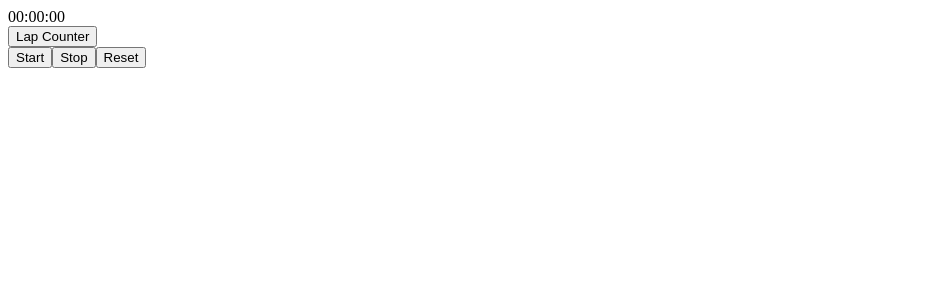
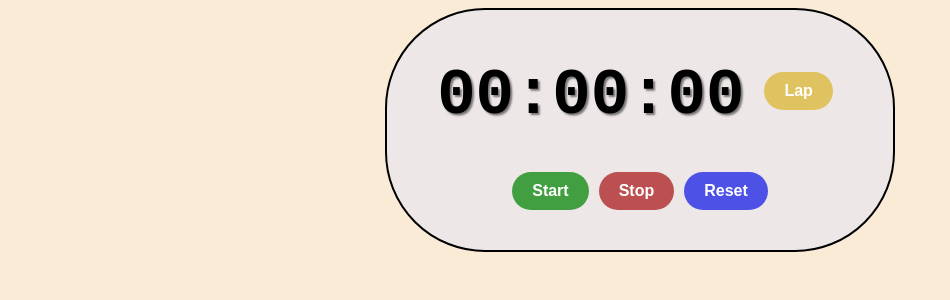
Before and after one commit to Shopify/eng-intern-assessment-react, a React app: page / in a window 1280 px wide. Shown: the top 300 px of the page, without its empty margins (0-950 px from the left). Built offline with nearby package versions, Linux system fonts and the light colour scheme.

Commit message:
Updated StopWatchButton Functionality and Userface design

```diff
--- a/public/index.html
+++ b/public/index.html
@@ -1,7 +1,7 @@
 <!DOCTYPE html>
 <html>
     <head>
-        <title>Template Site</title>
+        <title>Tony's StopWatch</title>
     </head>
     <body>
         <section id='root'></section>
--- /dev/null
+++ b/src/App.css
@@ -0,0 +1,94 @@
+body{
+    display: flex;
+    flex-direction: column;
+    align-items: center;
+    background-color: antiquewhite;
+}
+
+.stopwatch{
+    display: flex;
+    flex-direction: column;
+    align-items: center;
+    border: 2px solid;
+    background-color: rgb(237, 231, 231);
+    padding:30px;
+    border-radius: 100px;
+}
+
+.button-display{
+    display:flex;
+    gap:10px;
+    margin-top: 10px;
+    padding:10px;
+}
+
+.stopwatch-display{
+    display: flex;
+    gap: 10px;
+    align-items: center;
+    justify-content: center;
+    padding:20px;
+}
+
+.lap-display{
+    padding:10px;
+    font-family: monospace;
+    font-weight:bold;
+    font-size:12px;
+    text-shadow: 2px 2px 2px rgb(0, 0, 0, 0.15);
+    margin-bottom: 10px;
+}
+
+
+.time-display{
+    font-size:4rem;
+    font-family:monospace;
+    font-weight: bold;
+    text-shadow: 2px 2px 2px rgb(0, 0, 0, 0.50);
+}
+
+button{
+    font-size:1rem;
+    font-weight:bold;
+    padding:10px 20px;
+    border: none;
+    border-radius: 50px;
+    cursor:pointer;
+    color:white;
+    transition: background-color 0.5s ease;
+}
+
+.start{
+    background-color: hsl(120, 60%, 36%,0.85);
+}
+
+.start:hover{
+    background-color: hsl(120, 60%, 36%,1);
+    scale:1.1;
+}
+
+.stop{
+    background-color: hsla(0, 58%, 44%, 0.819);
+}
+.stop:hover{
+    background-color: hsla(0, 58%, 44%, 0.994);
+    scale:1.1
+}
+
+.reset{
+    background-color: hsla(238, 79%, 55%, 0.85);
+}
+
+.reset:hover{
+    background-color: hsla(238, 79%, 38%, 0.92);
+    scale:1.1;
+}
+
+.lap{
+    background-color: hsl(47, 69%, 58%, 0.85);
+}
+
+.lap:hover{
+    background-color: hsl(47, 69%, 58%, 0.95);
+    scale:1.1
+}
--- a/src/App.tsx
+++ b/src/App.tsx
@@ -1,11 +1,84 @@
-import React from 'react'
+import React, {useState, useEffect, useRef} from 'react'
 import StopWatch from './StopWatch'
 import StopWatchButton from './StopWatchButton'
+import "./App.css"
 
 export default function App() {
+    const[isRunning, setIsRunning] = useState(false);
+    const[elaspedTime, setElaspedTime]= useState(0);
+    const[laps,setLaps]= useState(0);
+    const [lapTimes, setLapTimes] = useState([]);
+    const intervalIdRef = useRef(null);
+    const startTimeRef= useRef(0);
+
+    useEffect(()=>{
+        if(isRunning){
+            intervalIdRef.current = setInterval(()=>{
+                setElaspedTime(Date.now() - startTimeRef.current);
+            },10);
+        }
+
+        return()=>{
+            clearInterval(intervalIdRef.current);
+        }
+
+    },[isRunning]);
+
+
+    // Functions
+    function start(){
+        setIsRunning(true);
+        startTimeRef.current = Date.now()- elaspedTime;
+    }
+
+    function stop(){
+        setIsRunning(false);
+    }
+
+    function reset(){
+        setElaspedTime(0);
+        setIsRunning(false);
+        setLaps(0);
+        setLapTimes([]);
+    }
+
+    function lap(){
+       if(isRunning){
+        const lapTime = (Date.now() - startTimeRef.current)/1000;
+        setLaps((prevLaps) => prevLaps + 1);
+        setLapTimes((prevTimes) => [...prevTimes, lapTime])
+       }
+    }
+
+
     return(
-        <div>
-            <StopWatch/>
-        </div>
+        <div className='stopwatch'>
+            <div className='stopwatch-display'>
+
+               {/* Display Timer*/}
+               <div>
+                 <StopWatch elaspedTime={elaspedTime} className="time-display"/>
+               </div>
+
+               {/* Display Laps*/}
+               <div className='lap-display'>
+               {/* Display laps and lap times */}
+               {lapTimes.map((lapTime, index) => (
+                   <div key={index}>{`Lap ${index + 1}: ${lapTime > 60 ? `${(lapTime/60).toFixed(4)}` : `00:${(Math.round(lapTime))}`}`}</div>
+               ))}
+                <StopWatchButton name="Lap" onClick={lap} className='lap'/>
+               </div>
+
+             </div>
+
+
+           {/* Display Buttons*/}
+           <div className="button-display">
+               <StopWatchButton name="Start" onClick={start} className='start' />
+               <StopWatchButton name="Stop" onClick={stop} className='stop'/>
+               <StopWatchButton name="Reset" onClick={reset} className='reset'/>
+           </div>
+
+     </div>
     )
 }
--- a/src/StopWatch.tsx
+++ b/src/StopWatch.tsx
@@ -1,106 +1,29 @@
-import React, {useState, useEffect, useRef}from 'react'
-import StopWatchButton from './StopWatchButton'
-import { clear } from 'console';
+import React from 'react'
 
-export default function StopWatch() {
 
-    const[isRunning, setIsRunning] = useState(false);
-    const[elaspedTime, setElaspedTime]= useState(0);
-    const[laps,setLaps]= useState(0);
-    const [lapTimes, setLapTimes] = useState([]);
-    const intervalIdRef = useRef(null);
-    const startTimeRef= useRef(0);
+interface Props {
+    elaspedTime: number,
+    className: string,
+}
 
-    useEffect(()=>{
-        if(isRunning){
-            intervalIdRef.current = setInterval(()=>{
-                setElaspedTime(Date.now() - startTimeRef.current);
-            },10);
-        }
-
-        return()=>{
-            clearInterval(intervalIdRef.current);
-        }
-
-    },[isRunning]);
-
+export default function StopWatch({elaspedTime,className}:Props) {
     function formatTime(){
         let hours = Math.floor(elaspedTime / (1000 * 60 * 60));
         let minutes = Math.floor (elaspedTime/ (1000 * 60) % 60);
         let seconds = Math.floor (elaspedTime/ (1000) % 60);
         let milliseconds = Math.floor ((elaspedTime % 1000)/ 10);
 
-        // Format for clock display
+        // PadStart for display to show "00" if below double digit
         let formatHours= String(hours).padStart(2,"0");
         let formatMinutes= String(minutes).padStart(2,"0");
         let formatSeconds= String(seconds).padStart(2,"0");
         let formatMilliseconds = String(milliseconds).padStart(2, "0");
 
-
         // Formating Return
         return `${formatMinutes}:${formatSeconds}:${formatMilliseconds}`
     }
 
-    // Functions
-
-    function start(){
-        setIsRunning(true);
-        startTimeRef.current = Date.now()- elaspedTime;
-    }
-
-    function stop(){
-        setIsRunning(false);
-    }
-
-    function reset(){
-        setElaspedTime(0);
-        setIsRunning(false);
-        setLaps(0);
-        setLapTimes([]);
-    }
-
-    function lap(){
-       if(isRunning){
-        const lapTime = (Date.now() - startTimeRef.current)/1000;
-        setLaps((prevLaps) => prevLaps + 1);
-        // setLapTimes([lapTime / 1000]);
-        setLapTimes((prevTimes) => [...prevTimes, lapTime])
-       }
-    }
-
-
-
     return(
-
-        <div className=''>
-
-            <div className=''>
-
-                {/* Display Timer*/}
-                <div className="">{formatTime()}</div>
-
-                {/* Display Laps*/}
-                {/* <div className=''> {laps === 0 ? null : `${laps}`} </div> */}
-
-                <div className=''>
-                {/* Display laps and lap times */}
-                {lapTimes.map((lapTime, index) => (
-                    <div key={index}>{`Lap ${index + 1}: ${lapTime}`}</div>
-                ))}
-                </div>
-
-                <StopWatchButton name="Lap Counter" onClick={lap}/>
-
-            </div>
-
-
-            {/* Display Buttons*/}
-            <div className="">
-                <StopWatchButton name="Start" onClick={start}/>
-                <StopWatchButton name="Stop" onClick={stop}/>
-                <StopWatchButton name="Reset" onClick={reset}/>
-            </div>
-
-        </div>
+        <div className={className}>{formatTime()}</div>
     )
 }
--- a/src/StopWatchButton.tsx
+++ b/src/StopWatchButton.tsx
@@ -1,12 +1,17 @@
 import React from 'react'
+
 
 interface Props{
     name:string,
-    onClick: () => void;
+    onClick: () => void,
+    className: string
+
 }
 
-export default function StopWatchButton({name, onClick}:Props) {
+export default function StopWatchButton({name, onClick, className}:Props) {
     return(
-        <button onClick={onClick}> {name} </button>
+        // Leveraging Props, we enhance the ability to customize individual buttons
+        // and manage onclick event handlers more effectively.
+        <button onClick={onClick} className={className}> {name} </button>
     )
 }
```
